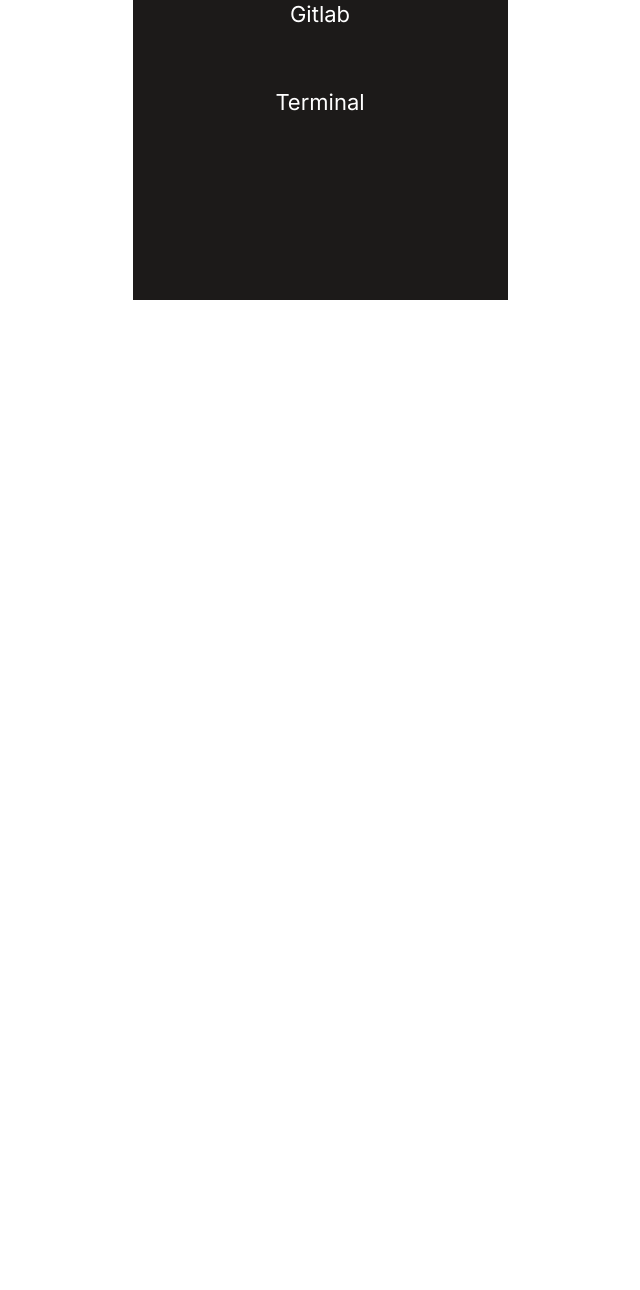
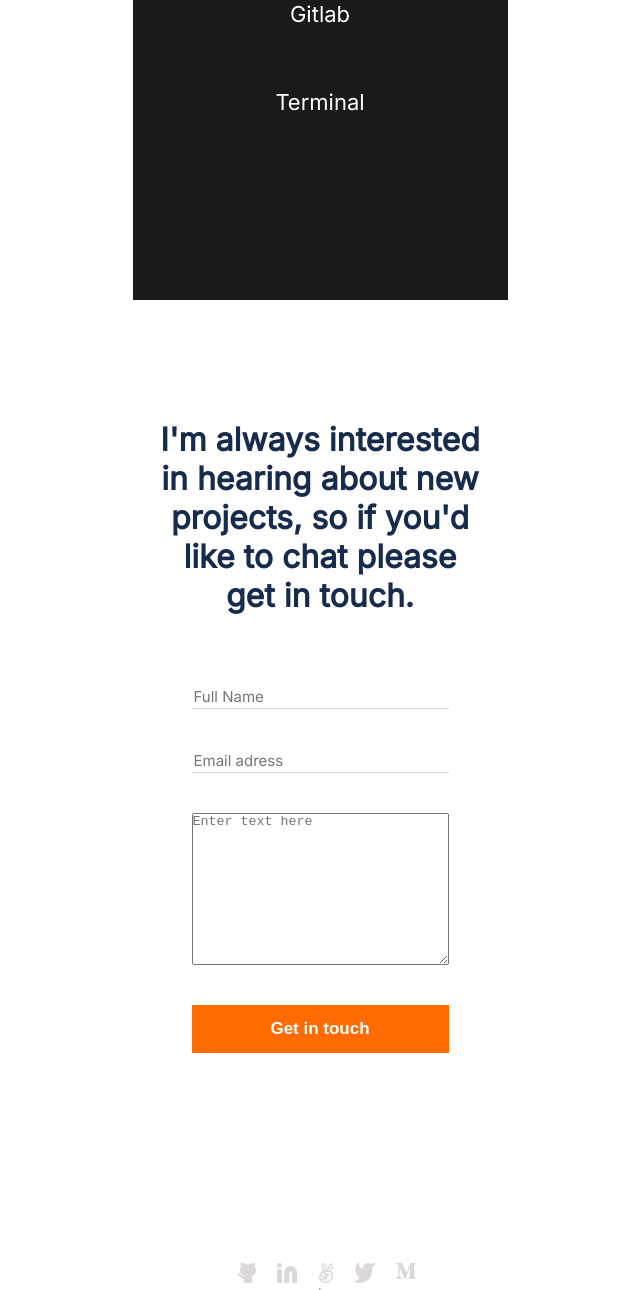
Before and after one commit to prius2055/My-Portfolio, a plain HTML site: page index.html in a window 1280 px wide. Shown: the part 6267-7557 px from the top of the page, without its empty margins (320-960 px from the left). Before the commit the page ends 6567 px from the top, so only its background shows below. Drawn offline with Linux system fonts and the light colour scheme.

Commit message:
Add some html and css for form section

```diff
--- a/index.html
+++ b/index.html
@@ -222,6 +222,35 @@
             </ul>
           </div>
         </section>
+        <section class="form_section">
+          <p>
+            I'm always interested in hearing about new projects, so if you'd like to chat please get in touch.
+          </p>
+          <form action="" class="form_element">
+            <input type="text" required placeholder="Full Name" name="" id="">
+            <input type="email" required placeholder="Email adress">
+            <textarea name="" required placeholder="Enter text here" id="" cols="30" rows="10"></textarea>
+            <button class="btn-orange btn-about">Get in touch</button>
+          </form>
+          <ul class="hero-section-icons">
+            <li>
+              <a href="#"><img src="./icons/github.png" alt="github icon" /></a>
+            </li>
+            <li>
+              <a href="#"><img src="./icons/linkedin.png" alt="linkedin icon" /></a>
+            </li>
+            <li>
+              <a href="#"><img src="./icons/angel-list.png" alt="angel list icon" /></a>
+            </li>
+            <li>
+              <a href="#"><img src="./icons/twitter.png" alt="twitter icon" /></a>
+            </li>
+            <li>
+              <a href="#"><img src="./icons/medium.png" alt="medium icon" /></a>
+            </li>
+          </ul>
+          <hr class="bottom_line">
+        </section>
       </main>
     </div>
   </body>
--- a/styles.css
+++ b/styles.css
@@ -311,3 +311,39 @@
   width: 20px;
   height: 20px;
 }
+
+.form_section {
+  display: flex;
+  justify-content: center;
+  flex-direction: column;
+  align-items: center;
+  padding-top: 120px;
+  padding-left: 24px;
+  padding-right: 24px;
+}
+
+.form_section p {
+  font-family: "Inter", sans-serif;
+  font-size: 32px;
+  font-weight: 700;
+  text-align: center;
+  color: #172b4d;
+}
+.form_element {
+  display: grid;
+  grid-template-columns: 100%;
+  grid-gap: 40px;
+  padding-top: 70px;
+}
+
+.form_element input {
+  border-bottom: 1px solid #dbd8d7;
+  border-top: 0;
+  border-left: 0;
+  border-right: 0;
+  padding: 2px;
+  font-family: "Inter", sans-serif;
+  font-size: 15px;
+  font-weight: 400;
+  text-align: left;
+}
```
